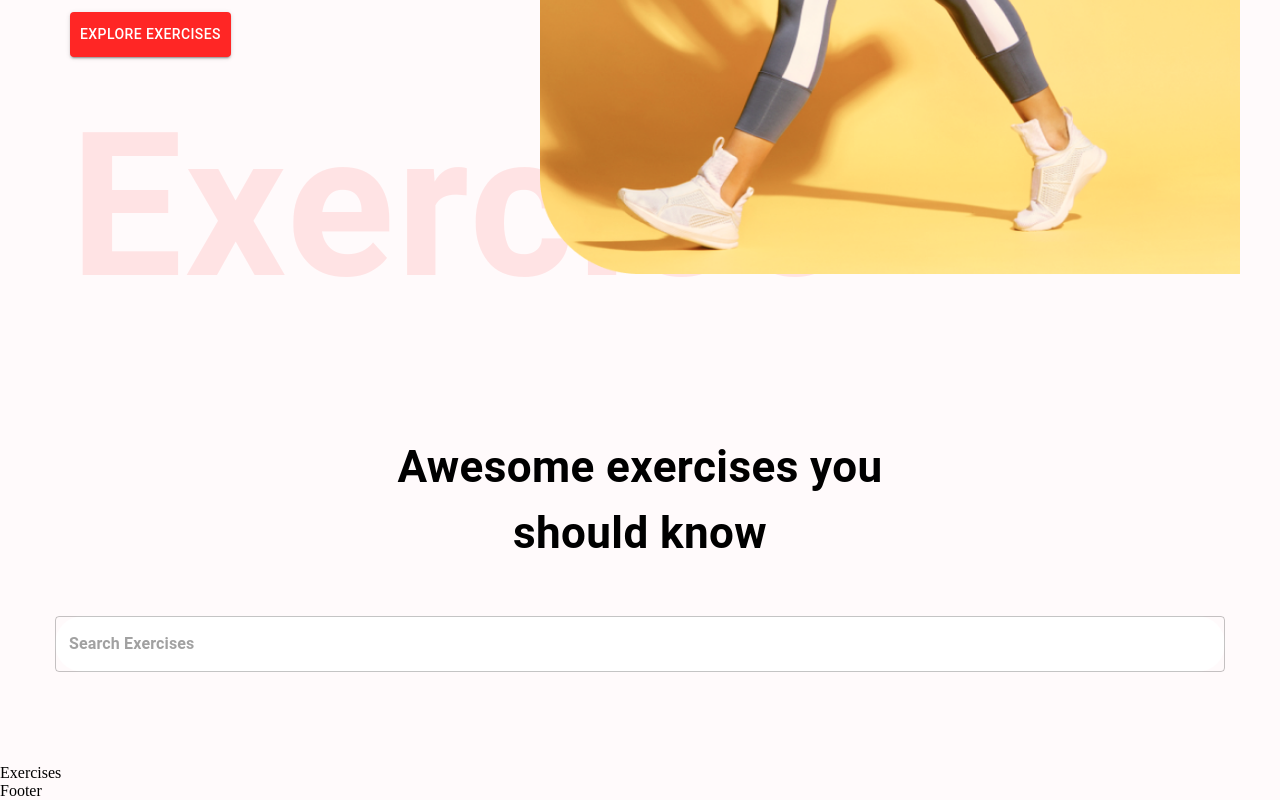
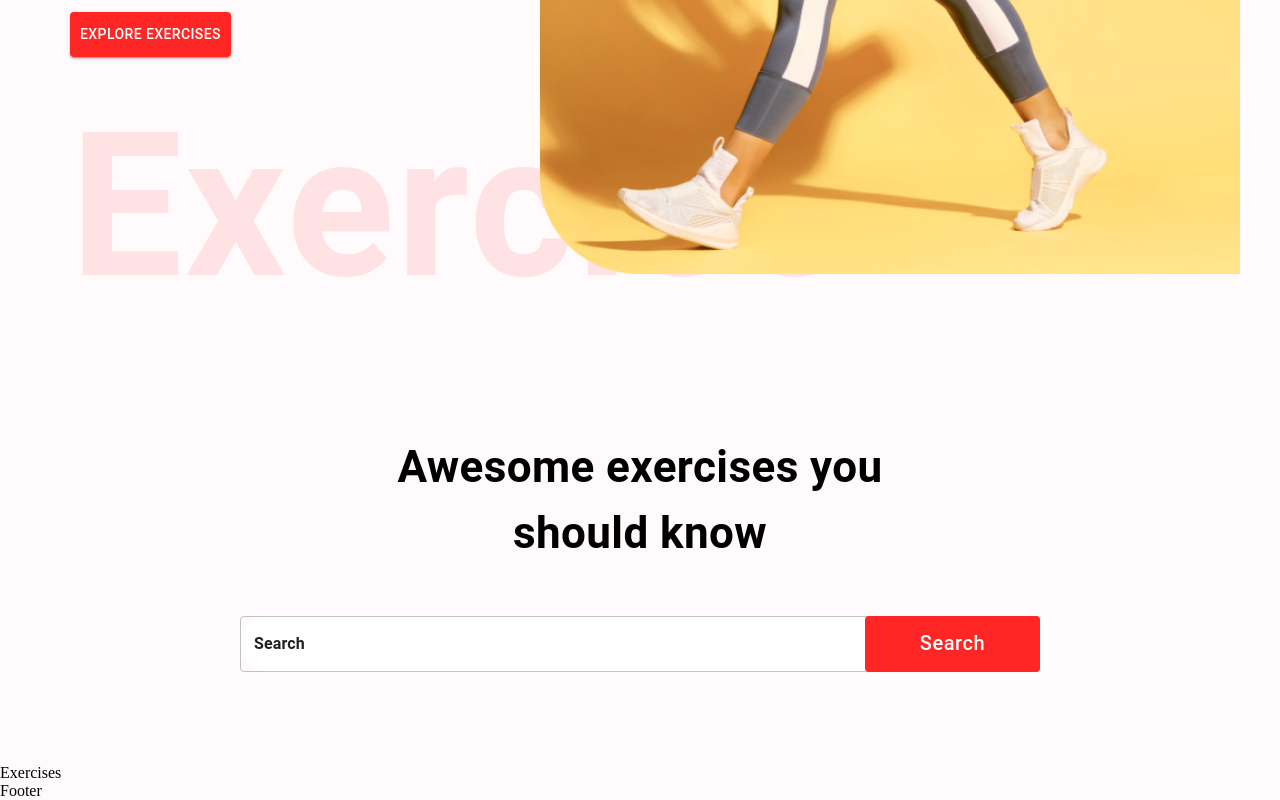
Before and after one commit to digimori/fitnessapp, a React (Create React App) app: page / in a window 1280 px wide. Shown: the part 592-1392 px from the top of the page. Built offline with nearby package versions, Linux system fonts and the light colour scheme; no server answers.

Commit message:
feat: API hookup initiated. Testing secret key.

```diff
--- a/src/components/SearchExercises.jsx
+++ b/src/components/SearchExercises.jsx
@@ -1,8 +1,19 @@
 import { useEffect, useState } from "react";
 import React from 'react';
 import { Box, Button, Stack, TextField, Typography } from '@mui/material';
+import { exerciseOptions, fetchData } from "../utils/fetchData";
 
 const SearchExercises = () => {
+
+  const [search, setSearch] = useState('')
+
+  const handleSearch = async () => {
+    if(search) {
+      const exercisesData = await fetchData('https://exercisedb.p.rapidapi.com/exercises/bodyPartList', exerciseOptions)
+      console.log(exercisesData)
+    }
+  }
+
   return (
     <Stack alignItems="center"
            mt="37px"
@@ -19,14 +30,27 @@
             mb="72px">
             <TextField sx={{
               input: { fontWeight: '700', border:'none', borderRadius: '4px'},
-              width: { lg: '1170px', xs: '350px'},
+              width: { lg: '800px', xs: '350px'},
               backgroundColor: '#fff', borderRadius: '40px'
             }}
               height="76px"
-              value=""
-              onChange={() => {}}
+              value="Search"
+              onChange={(e) => {setSearch(e.target.value.toLowerCase())}}
               placeholder="Search Exercises"
               type="text" />
+
+              <Button className="search-btn"
+                      sx={{
+                        bgcolor: '#FF2625',
+                        color: '#fff',
+                        textTransform: 'none',
+                        width: { lg: '175px', xs: '80px' },
+                        fontSize: { lg: '20px', xs: '14px'},
+                        height: '56px',
+                        position: "absolute",
+                        right: '0'
+                      }}
+                      onClick={handleSearch}>Search</Button>
 
             </Box>
     </Stack>
--- /dev/null
+++ b/src/utils/fetchData.js
@@ -0,0 +1,14 @@
+export const exerciseOptions = {
+        method: 'GET',
+        headers: {
+          'X-RapidAPI-Key': process.env.RAPID_API_SECRET_KEY,
+          'X-RapidAPI-Host': 'exercisedb.p.rapidapi.com'
+      }
+}
+
+export const fetchData = async (url, options) => {
+    const response = await fetch(url, options);
+    const data = await response.json();
+
+    return data
+}
```
Also changed, not shown: 1 other file (tests, documents, lock files or other folders).
